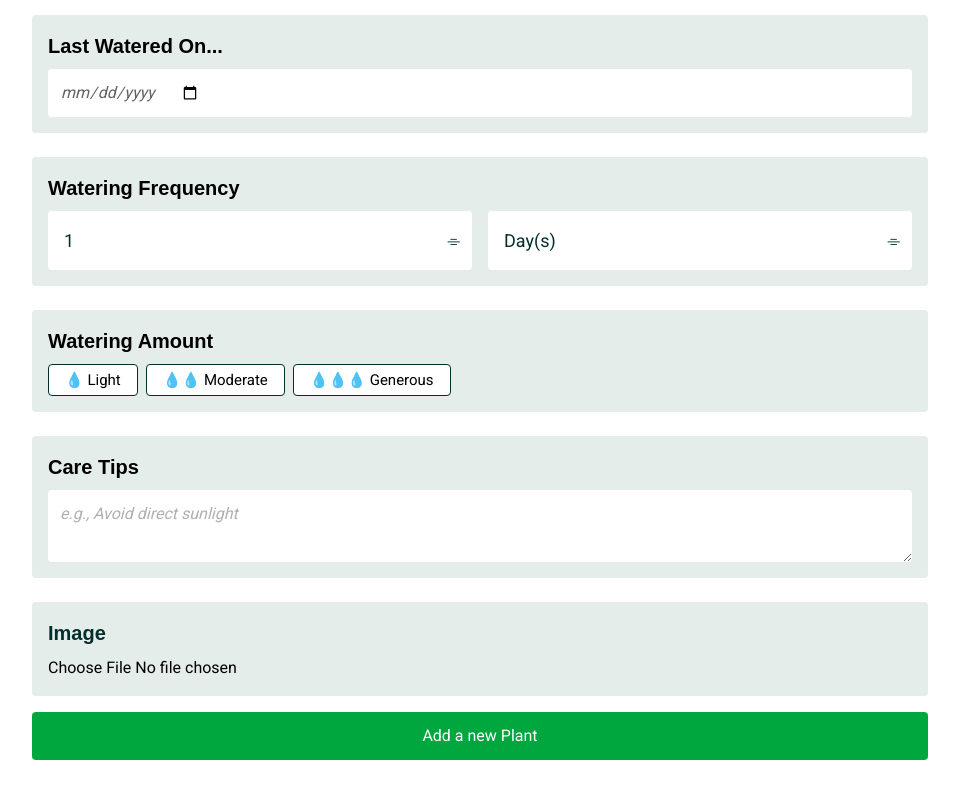
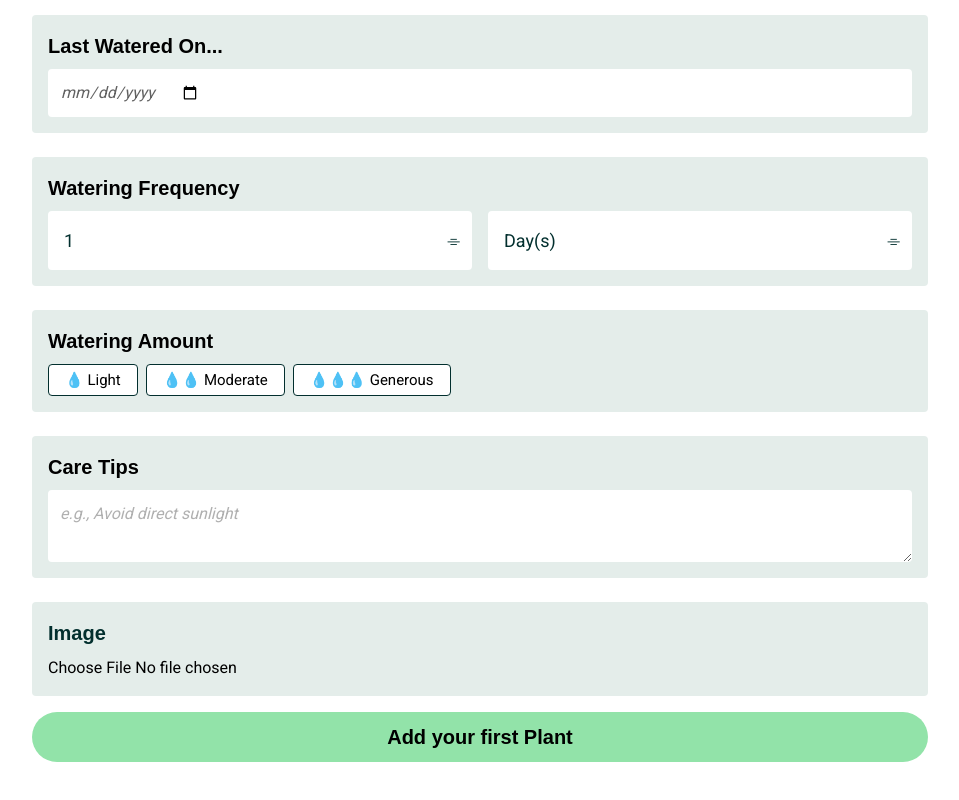
Before and after one commit to jumaber/plant-pal, a React (Vite) app: page /add in a window 1280 px wide. Shown: the part 713-1513 px from the top of the page, without its empty margins (160-1119 px from the left). Built offline with nearby package versions, Linux system fonts and the light colour scheme; a web font is replaced by a local one.

Commit message:
added a loader for submitting a plant, since it takes long. Added a 404 page for those who get lost

```diff
--- a/src/App.jsx
+++ b/src/App.jsx
@@ -3,18 +3,20 @@ import { HomePage } from './pages/HomePage'
 import { AddPlantPage } from './pages/AddPlantPage'
 import { PlantDetailPage } from './pages/PlantDetailPage'
 import { Routes, Route } from 'react-router-dom'
+import { PageNotFound } from './pages/PageNotFound'
 
 function App() {
 
   return (
-   <>
-   <Routes>
-    <Route path="/" element={<HomePage/>} />
-    <Route path='/add' element={<AddPlantPage />} />
-    <Route path='/plant/:id' element={<PlantDetailPage/>} />
-   </Routes>
-   </>
-  )
+    <>
+      <Routes>
+        <Route path="/" element={<HomePage />} />
+        <Route path="/add" element={<AddPlantPage />} />
+        <Route path="/plant/:id" element={<PlantDetailPage />} />
+        <Route path="*" element={<PageNotFound />} />
+      </Routes>
+    </>
+  );
 }
 
 export default App
--- a/src/components/Button.jsx
+++ b/src/components/Button.jsx
@@ -1,20 +1,37 @@
 import { Link } from "react-router-dom";
 
 export function Button({
-  to = "/",
+  to,
   text = "Add your first Plant",
   bgColor = "bg-[var(--color-highlightgreen)]",
   textColor = "text-darkgreen",
   width = "max-w-fit",
   paddingx = "px-4",
+  type = "button", // can be "submit"
+  onClick,
+  disabled = false,
 }) {
+  const classes = `flex ${width} justify-center radius-rounded text-center text-h3 font-bold py-[10px] ${paddingx} ${bgColor} ${textColor}`;
+
+  if (to) {
+    return (
+      <Link to={to} className={classes}>
+        {text}
+      </Link>
+    );
+  }
+
   return (
-    <Link
-      to={to}
-      className={`flex ${width} justify-center radius-rounded text-center text-h3 font-bold py-[10px] ${paddingx} ${bgColor} ${textColor}`}
+    <button
+      type={type}
+      onClick={onClick}
+      className={`${classes} ${
+        disabled ? "opacity-50 cursor-not-allowed" : ""
+      }`}
+      disabled={disabled}
     >
       {text}
-    </Link>
+    </button>
   );
 }
 
--- /dev/null
+++ b/src/components/SubmissionStatus.jsx
@@ -0,0 +1,21 @@
+import plantIcon from "../assets/plant.svg";
+
+export function SubmitStatus({
+  status = "loading",
+  message = "Photosynthesizing your request... ☀️",
+}) {
+  if (status !== "loading") return null;
+
+  return (
+    <div className="fixed inset-0 z-50 flex flex-col items-center justify-center bg-white bg-opacity-50">
+      <img
+        src={plantIcon}
+        alt="Plant icon"
+        className="w-120 h-auto mb-4 animate-bounce"
+      />
+      <div className="text-lg font-semibold text-[var(--color-darkgreen)] animate-pulse">
+        {message}
+      </div>
+    </div>
+  );
+}
--- a/src/pages/AddPlantPage.jsx
+++ b/src/pages/AddPlantPage.jsx
@@ -1,7 +1,9 @@
 import { useState } from "react";
 import { useNavigate } from "react-router-dom";
+import { Button } from "../components/Button";
 import close from "../assets/close.svg";
 import { Pill } from "../components/Pill";
+import { SubmitStatus } from "../components/SubmissionStatus";
 
 export function AddPlantPage() {
   const [name, setName] = useState("");
@@ -15,6 +17,8 @@ export function AddPlantPage() {
   const [thirstLevel, setThirstLevel] = useState("");
   const [imageFile, setImageFile] = useState(null);
   const [imagePreview, setImagePreview] = useState(null);
+  const [isSubmitting, setIsSubmitting] = useState(false);
+
 
   const navigate = useNavigate();
 
@@ -62,6 +66,7 @@ export function AddPlantPage() {
 
   const handleSubmit = async (e) => {
     e.preventDefault();
+    setIsSubmitting(true);
 
     let uploadedImageUrl = "";
     if (imageFile) {
@@ -101,6 +106,8 @@ export function AddPlantPage() {
     } catch (error) {
       console.error("Error saving plant:", error);
       alert("Oops! Something went wrong while saving your plant.");
+    } finally {
+        setIsSubmitting(false);
     }
   };
 
@@ -116,6 +123,11 @@ export function AddPlantPage() {
             onClick={() => navigate("/")}
           />
         </div>
+
+        {isSubmitting && (
+          <SubmitStatus status="loading" message="Adding your plant..." />
+        )}
+
         <form onSubmit={handleSubmit}>
           {/* Common Name */}
           <div className="bg-[var(--color-background)] p-2 md:p-4 mt-6 rounded-sm">
@@ -282,12 +294,14 @@ export function AddPlantPage() {
 
           {/* Submit Button */}
           <div className="my-4">
-            <button
+            <Button
               type="submit"
               className="w-full bg-green-600 text-white py-3 rounded"
+              width="w-full"
+              disabled={isSubmitting}
             >
               Add a new Plant
-            </button>
+            </Button>
           </div>
         </form>
       </div>
--- /dev/null
+++ b/src/pages/PageNotFound.jsx
@@ -0,0 +1,25 @@
+import { Link } from "react-router-dom";
+import plantIcon from "../assets/plant.svg";
+import { Button } from "../components/Button";
+
+export function PageNotFound() {
+  return (
+    <div className="min-h-screen flex flex-col items-center justify-center text-center bg-[var(--color-background)] px-6">
+      <img
+        src={plantIcon}
+        alt="Lost plant"
+        className="w-120 h-auto mb-6 "
+      />
+      <h1 className="text-h1 font-bold text-[var(--color-darkgreen)] mb-2">
+        404 – Lost in the jungle
+      </h1>
+      <p className="text-paragraph text-[var(--color-darkgreen)] mb-12">
+        This page doesn't exist. Maybe it got overwatered.
+      </p>
+      <Button
+        to="/"
+        text="Take me home"
+      />
+    </div>
+  );
+}
```
Also changed, not shown: src/assets/plant.svg (added).
